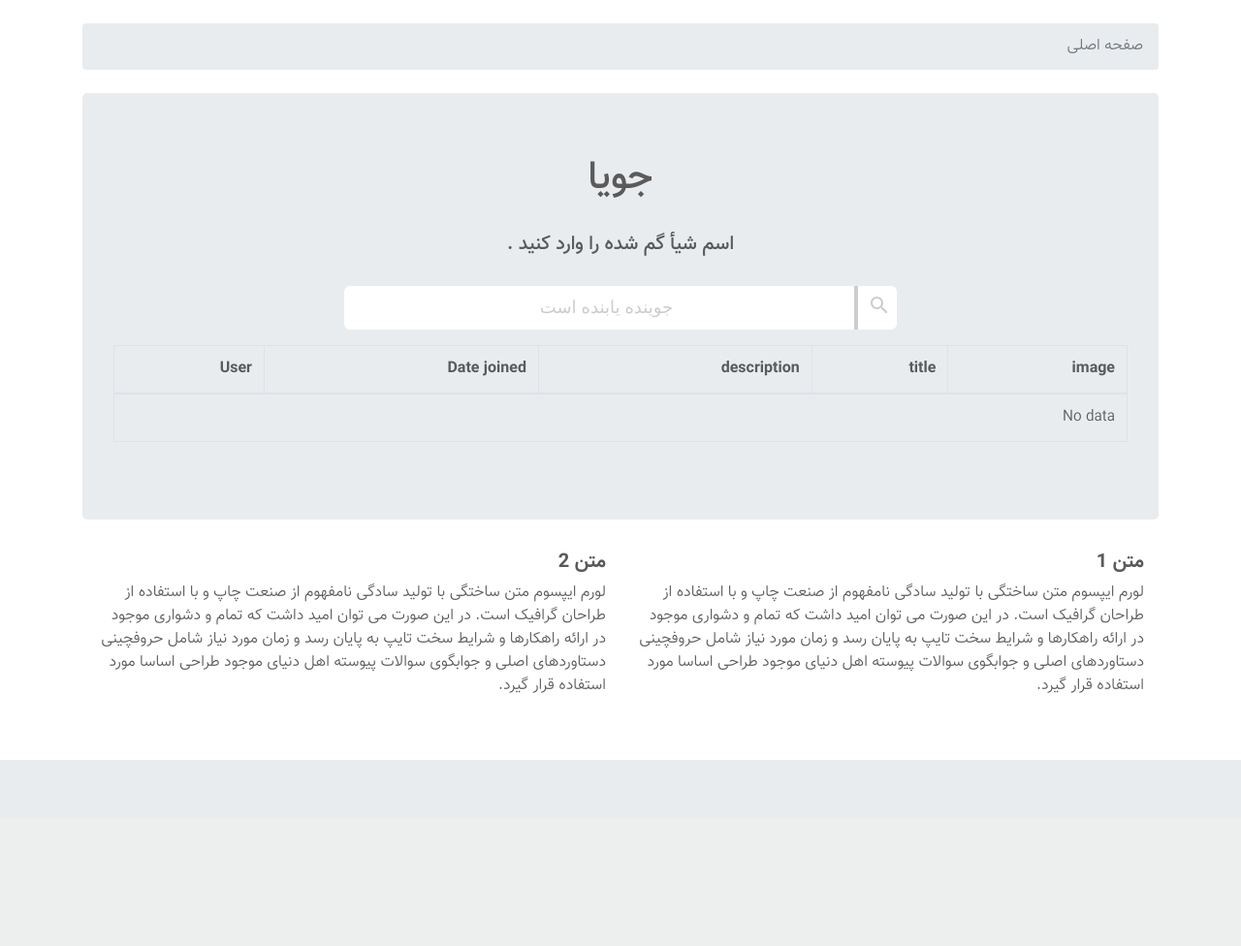
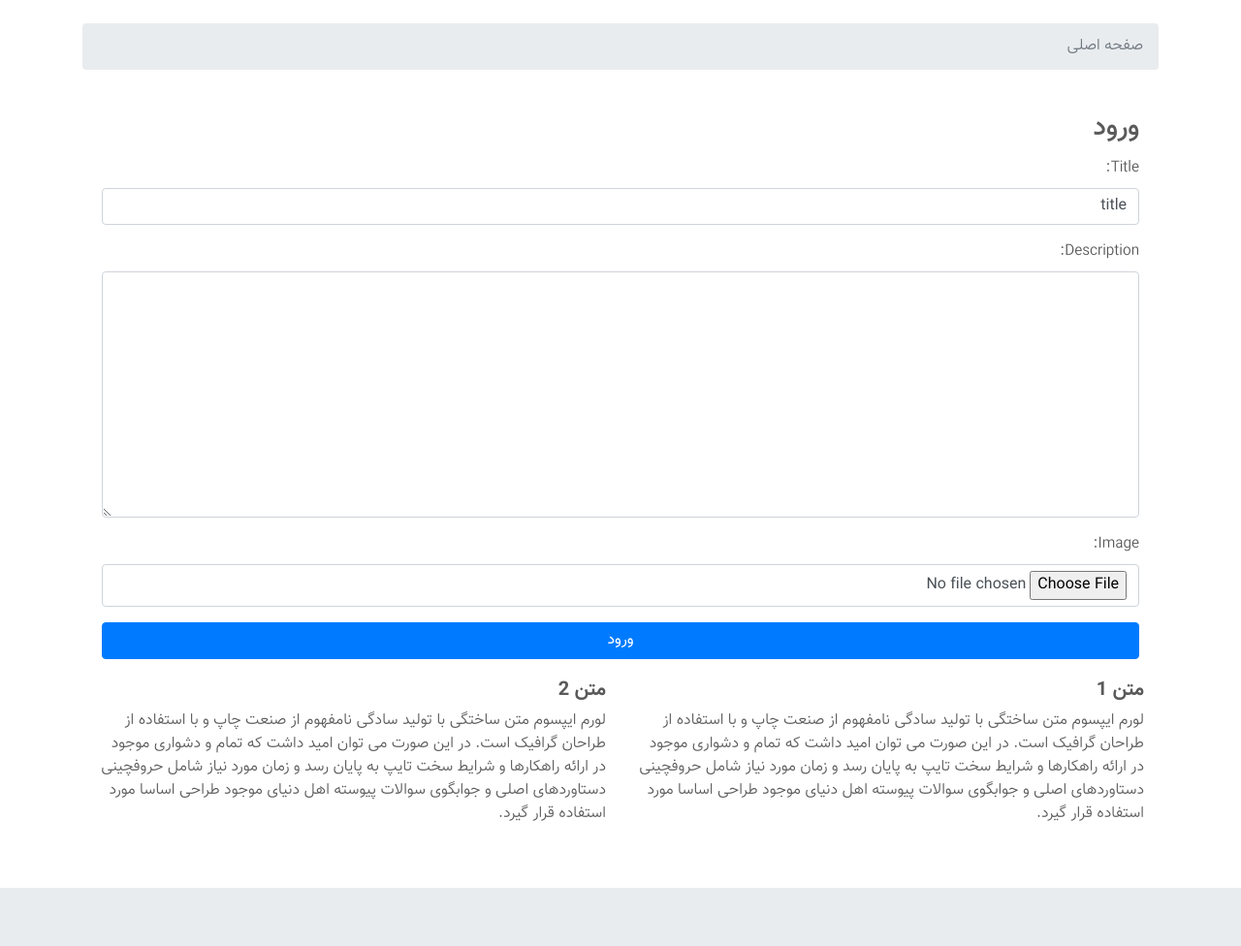
Before and after one commit to jooya1/jooya, a Django app: template jooya/templates/things/index.html in a window 1280 px wide. Shown: the part 86-1062 px from the top of the page at 97% size. Before the commit the page ends 870 px from the top, so only its background shows below. Run offline with Django 3.2, Linux system fonts and the light colour scheme; the template is opened without the code that fills it: values that come from a table or form of the project are taken from there, others are empty; some libraries are stand-ins or nearby versions; some web fonts are replaced.

Commit message:
change index view

```diff
--- a/jooya/templates/things/index.html
+++ b/jooya/templates/things/index.html
@@ -4,6 +4,7 @@
 {% endblock %}
 {% block body_block %}
 
+    {% if user.is_authenticated %}
         <div class="jumbotron">
             <h1 style="text-align: center;">جویا</h1>
             <br>
@@ -55,6 +56,17 @@
       </table>
             <!-- END Search_box -->
         </div>
+    {% else %}
+        <div class="card-body">
+          <h3 class="card-title">ورود</h3>
+          <form method="post" novalidate>
+            {% csrf_token %}
+            <input type="hidden" name="next" value="{{ next }}">
+            {% include '../includes/form.html' %}
+            <button type="submit" class="btn btn-primary btn-block">ورود</button>
+          </form>
+        </div>
+    {% endif %}
 
         <!-- Footer Text -->
     <div class="container-fluid text-center text-md-left">
```
Also changed, not shown: jooya/things/views.py (+6 -9 lines). Lines whose indentation alone changed are shown as unchanged.
